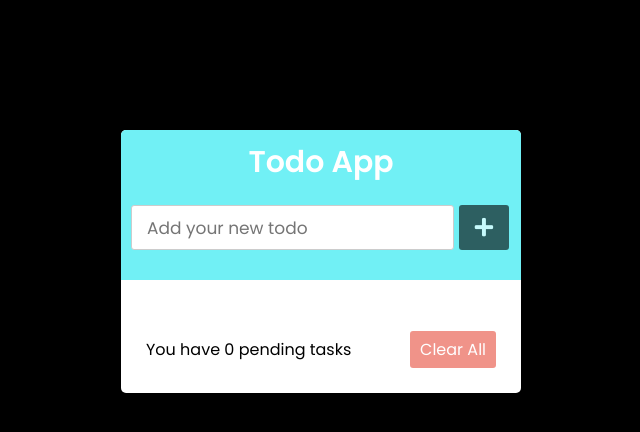
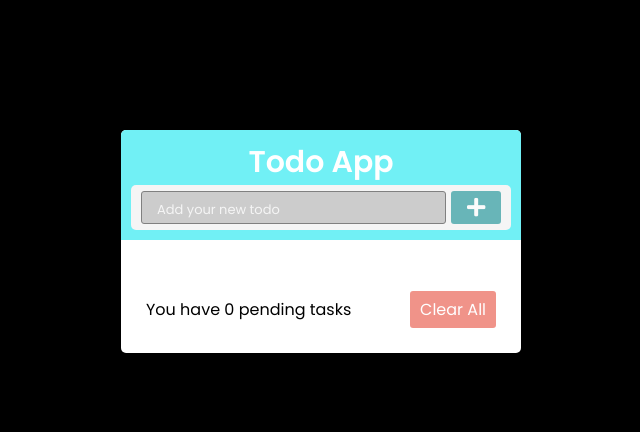
Before and after one commit to zenith-noble01/tudolist, a plain HTML site: page index.html in a window 1280 px wide. Shown: the whole page, without its empty margins (319-959 px from the left). Drawn offline with Linux system fonts and the light colour scheme.

Commit message:
changed some colors

```diff
--- a/style.css
+++ b/style.css
@@ -38,23 +38,33 @@ body {
 }
 
 .wrapper .inputField {
-  margin: 20px 0;
   width: 100%;
   display: flex;
   height: 45px;
+  background: whitesmoke;
+  padding: 6px 10px;
+  border-radius: 5px;
 }
 .inputField input {
   width: 85%;
   height: 100%;
   outline: none;
   border-radius: 3px;
-  border: 1px solid #ccc;
+  border: none;
+  background: #ccc;
+  border: 1px solid gray;
   font-size: 17px;
   padding-left: 15px;
+  color: whitesmoke;
   transition: all 0.3s ease;
 }
+
+input::placeholder {
+  color: whitesmoke;
+  font-size: 13px;
+}
 .inputField input:focus {
-  border-color: black;
+  border-color: rgb(4, 245, 253);
 }
 .inputField button {
   width: 50px;
@@ -64,7 +74,7 @@ body {
   margin-left: 5px;
   font-size: 21px;
   outline: none;
-  background: black;
+  background: rgb(11, 140, 145);
   cursor: pointer;
   border-radius: 3px;
   opacity: 0.6;
@@ -82,6 +92,7 @@ body {
 .inputField button.active {
   opacity: 1;
   pointer-events: auto;
+  background: rgb(4, 245, 253);
 }
 .wrapper .todoList {
   max-height: 250px;
```
